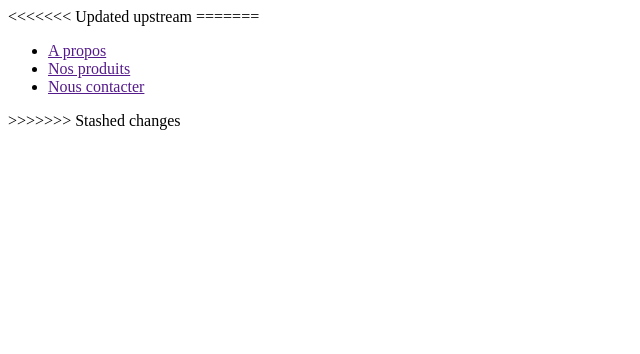
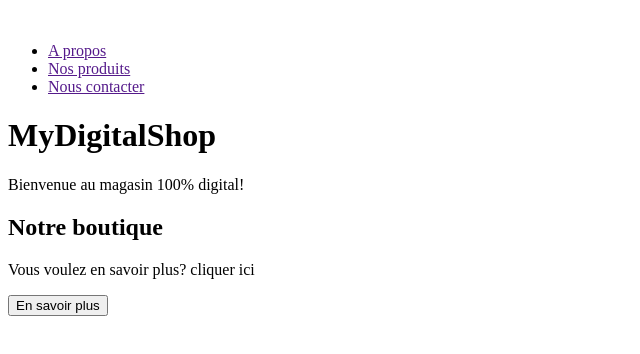
Before and after one commit to Jupower38300/Exo_remote, a plain HTML site: page index.html in a window 1280 px wide. Shown: the whole page, without its empty margins (0-640 px from the left). Drawn offline with Linux system fonts and the light colour scheme.

Commit message:
feat: Added new section

```diff
--- a/index.html
+++ b/index.html
@@ -1,5 +1,3 @@
-<<<<<<< Updated upstream
-=======
 <!DOCTYPE html>
 <html lang="fr">
   <head>
@@ -20,9 +18,22 @@
       </nav>
     </header>
 
-    <main></main>
+    <main>
+      <div class="hero">
+        <h1>MyDigitalShop</h1>
+        <p>Bienvenue au magasin 100% digital!</p>
+      </div>
+
+      <div class="first_section">
+        <div class="text">
+          <h2>Notre boutique</h2>
+          <p>Vous voulez en savoir plus? cliquer ici</p>
+          <button>En savoir plus</button>
+        </div>
+        <img src="" alt="" />
+      </div>
+    </main>
 
     <footer></footer>
   </body>
 </html>
->>>>>>> Stashed changes
```
